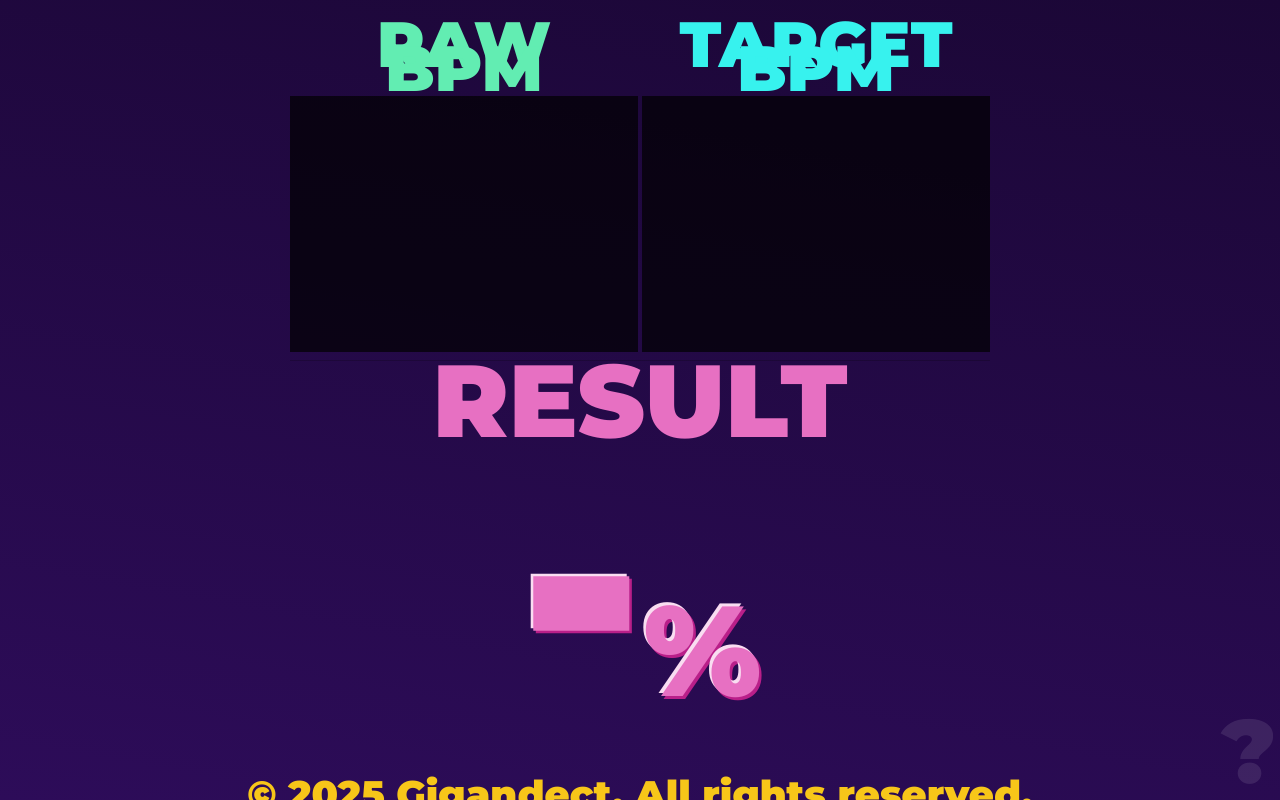
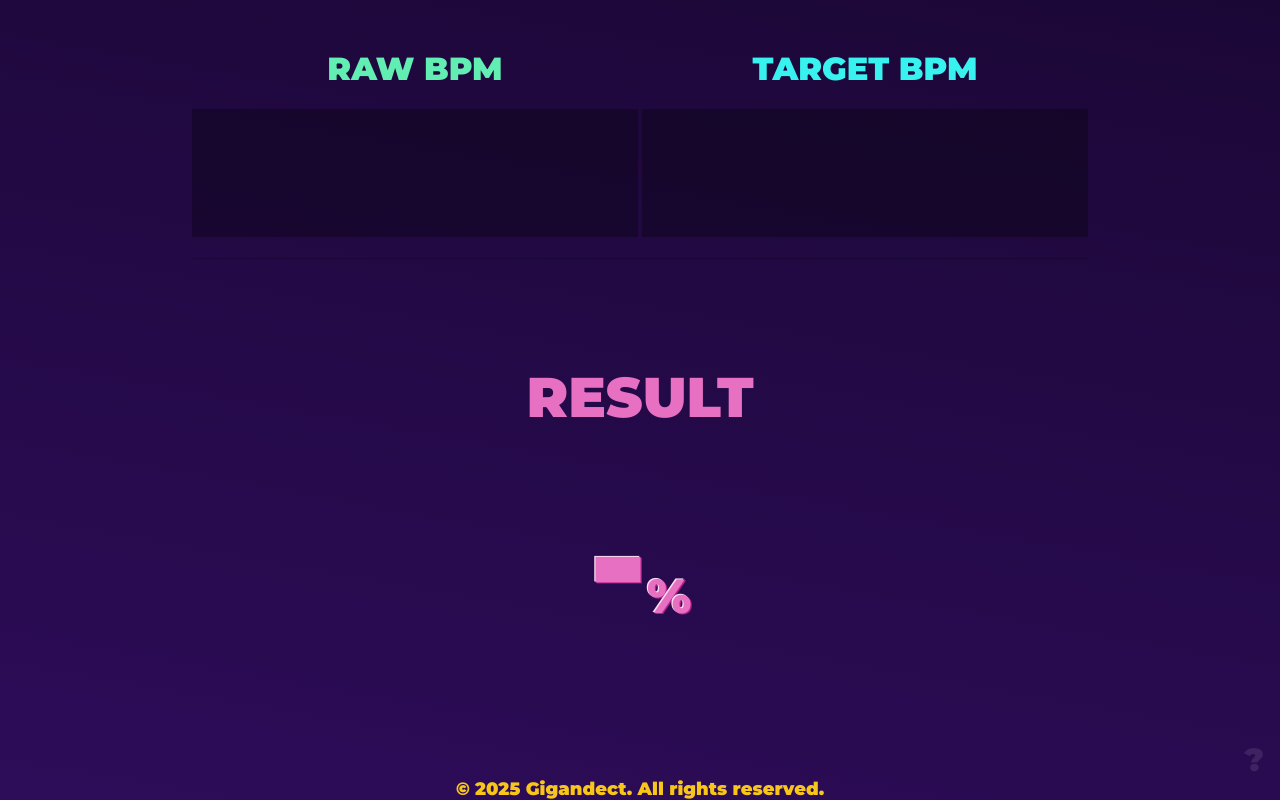
Before and after one commit to Gigandect/BPMcalculater, a website built with webpack: page src/index.html in a window 1280 px wide. Built offline with nearby package versions, Linux system fonts and the light colour scheme.

Commit message:
レスポンシブ対応とか

```diff
--- a/package.json
+++ b/package.json
@@ -5,7 +5,7 @@
   "main": "index.js",
   "scripts": {
     "build": "webpack --mode production",
-    "start": "webpack serve --open",
+    "start": "NODE_ENV=development webpack serve --mode development",
     "predeploy": "npm run build",
     "deploy": "gh-pages -d dist -f"
   },
--- a/src/style.scss
+++ b/src/style.scss
@@ -11,6 +11,18 @@
 
 @mixin fs-base() {
     @include fs(16);
+}
+
+@mixin mq() {
+    @media screen and (min-width: 767px) {
+        @content;
+    }
+}
+
+@mixin trans($sec: 0.2s) {
+    -webkit-transition: $sec ease-in-out;
+    -moz-transition: $sec ease-in-out;
+    transition: $sec ease-in-out;
 }
 
 
@@ -32,7 +44,7 @@ input {
     margin-top: 1rem;
     appearance: none;
     border-radius: 0px;
-    background: rgba(#000, .7);
+    background: rgba(#000, .3);
     height: 20vw;
     border: none;
     padding: 0;
@@ -42,8 +54,15 @@ input {
     text-align: center;
     padding: .25rem;
     font-size: 15vw;
+    @include trans;
+
+    @include mq {
+        height: 10vw;
+        @include fs(56);
+    }
 
     &:focus {
+        background: rgba(#000, .7);
         outline: 2px solid $yellow;
         outline: none;
         box-shadow: 0 0 50px 10px rgba($blue, 0.25),
@@ -86,14 +105,21 @@ body {
 p {
     margin: 0;
     font-size: 5vw;
+    line-height: 1.3em;
+
+    @include mq {
+        @include fs(32);
+    }
 }
 
 .wrapper {
     height: 100%;
     max-width: 700px;
+    margin-inline: auto;
 
-
-    margin-inline: auto;
+    @include mq {
+        max-width: 70vw;
+    }
 }
 
 main {
@@ -137,6 +163,10 @@ main {
 
     p {
         font-size: 8vw;
+
+        @include mq {
+            @include fs(56);
+        }
     }
 
     .i {
@@ -147,10 +177,20 @@ main {
             font-size: 10vw;
             text-shadow: -.2vw -.2vw 0 $l-pink,
                 .2vw .2vw 0 $d-pink;
+
+            @include mq {
+                @include fs(48);
+                text-shadow: -.1vw -.1vw 0 $l-pink,
+                    .1vw .1vw 0 $d-pink;
+            }
         }
 
         span {
             font-size: 25vw;
+
+            @include mq {
+                @include fs(150);
+            }
 
             .decimal-value {
                 font-size: 60%;
@@ -160,22 +200,30 @@ main {
 }
 
 footer {
-    margin-top: .5rem;
+    margin: .5rem 0;
 
     p {
         font-size: 3vw;
         line-height: 1;
+
+        @include mq {
+            @include fs(18);
+        }
     }
 
     .hint {
         cursor: pointer; // カーソルを指マークにする
         user-select: none; // テキスト選択を無効にする
         position: fixed;
-        bottom: 4px;
-        right: 4px;
+        bottom: 1rem;
+        right: 1rem;
         font-size: 7vw;
         line-height: 1;
         color: rgba(#FFF, .1);
+
+        @include mq {
+            @include fs(32);
+        }
     }
 }
 
--- a/webpack.config.js
+++ b/webpack.config.js
@@ -6,7 +6,7 @@ const CopyWebpackPlugin = require('copy-webpack-plugin');
 module.exports = {
   // 開発モードか本番モードかを指定するよ
   // 本番モード('production')だと、JavaScriptも自動でminifyされるよ！
-  mode: 'production', // 本番公開を意識して、ここでproductionにしておこう！
+  // mode: 'production', // 本番公開を意識して、ここでproductionにしておこう！
 
   // webpackがビルドを開始する場所（エントリーポイント）
   entry: './src/index.js',
@@ -17,14 +17,28 @@ module.exports = {
     filename: 'bundle.js', // 出力されるJavaScriptファイル名（minifyされるよ！）
     clean: true, // 新しいビルドの前に'dist'フォルダをクリーンアップするよ
     assetModuleFilename: '[name][ext]',
-    publicPath: '/BPMcalculater/', // アセットのベースURLをルートに設定
+    publicPath: process.env.NODE_ENV === 'production' ? '/BPMcalculater/' : '/', // 環境変数で切り替える
   },
 
   // モジュール（ファイル）の処理方法を定義するよ
   module: {
     rules: [
-      // JavaScriptファイルの処理（Babelを使う場合）
-      // もしBabelをインストールしてなければこの部分はコメントアウトしてもOKだよ
+      // ★★★JavaScriptファイルのBabel処理ルールを追加するよ！★★★
+      // これがないとモダンなJS構文が変換されず、ブラウザでエラーになる可能性があるよ
+      {
+        test: /\.js$/, // .jsファイルに適用
+        exclude: /node_modules/, // node_modulesは除外
+        use: {
+          loader: 'babel-loader',
+          options: {
+            presets: [
+              ['@babel/preset-env', {
+                modules: false // ★ここを追加してみる！★
+              }]
+            ],
+          },
+        },
+      },
 
       // SCSSとCSSファイルの処理
       {
@@ -110,11 +124,12 @@ module.exports = {
   devServer: {
     static: {
       directory: path.join(__dirname, 'dist'),
+      watch: true,
     },
     compress: true,
     port: 8080,
     open: true,
     historyApiFallback: true,
-    watchFiles: ['src/**/*.html'],
+    hot: true,
   },
 };
```
Also changed, not shown: dist/index.html.
